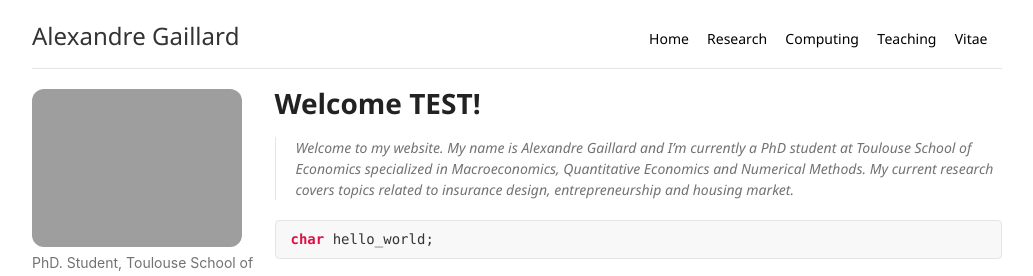
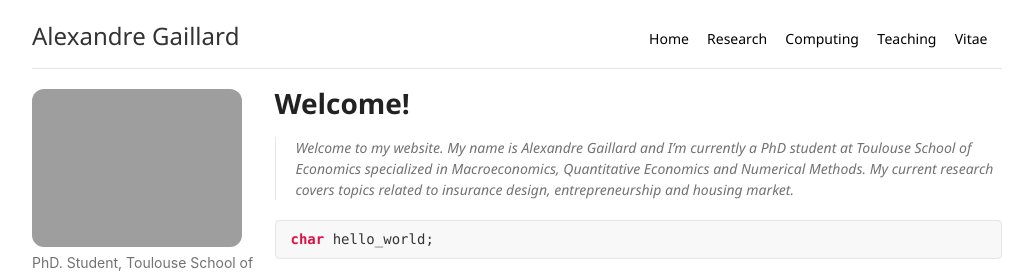
Before and after one commit to AGaillardTSE/AGaillardTSE.github.io, a Jekyll site: the page built from index.md, in a window 1280 px wide. Shown: the top 276 px of the page, without its empty margins (123-1156 px from the left). Built offline with Jekyll 4.4.1, drawn with Linux system fonts in a browser that asks for light colours; our own code applies the rules of GitHub Pages for plain Markdown files; some of the changed lines change nothing that is shown.

Commit message:
Update index.md

```diff
--- a/index.md
+++ b/index.md
@@ -1,11 +1,8 @@
 ---
 layout: default
-redirect_from:
-  - /post/123456789/
-  - /post/123456789/my-amazing-post/
 ---
 
-# Welcome TEST!
+# Welcome!
 
 > _Welcome to my website. My name is Alexandre Gaillard and I’m currently a PhD student at Toulouse School of Economics specialized in Macroeconomics, Quantitative Economics and Numerical Methods.
 My current research covers topics related to insurance design, entrepreneurship and housing market._
```
